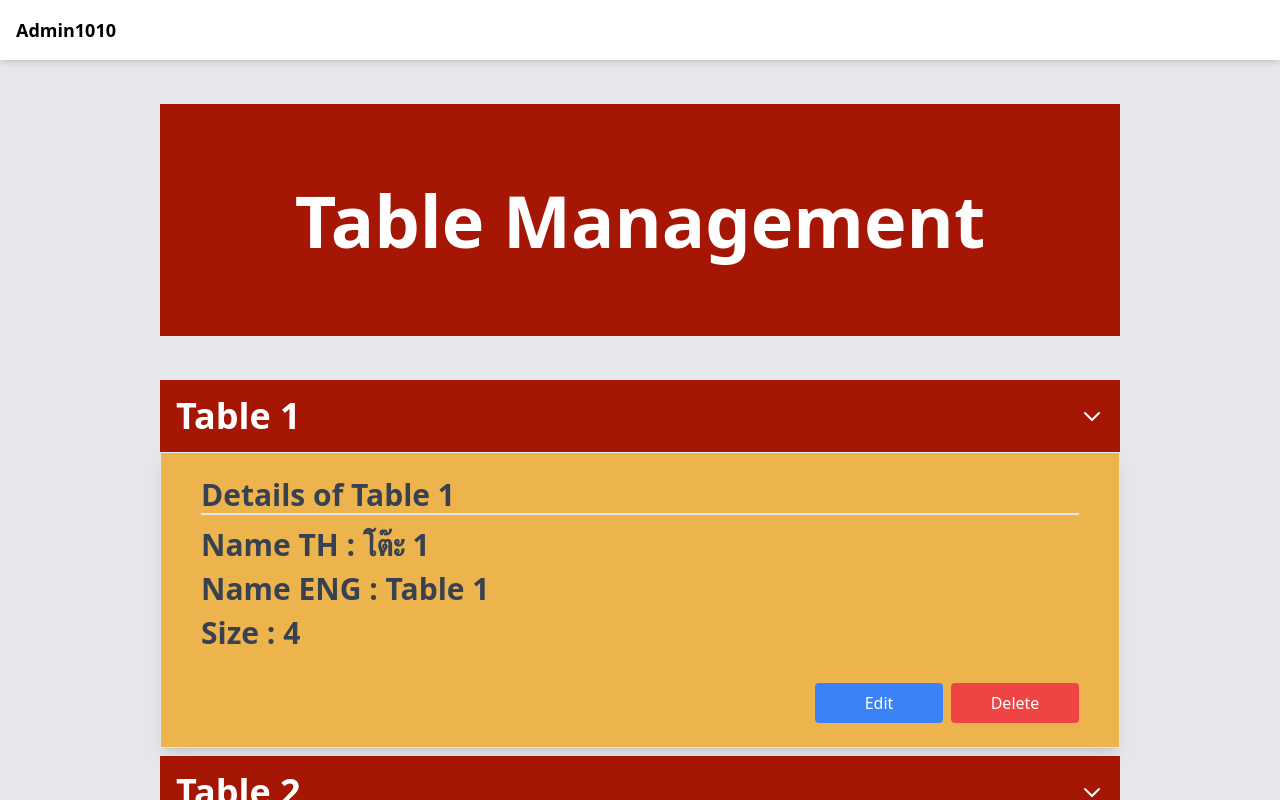
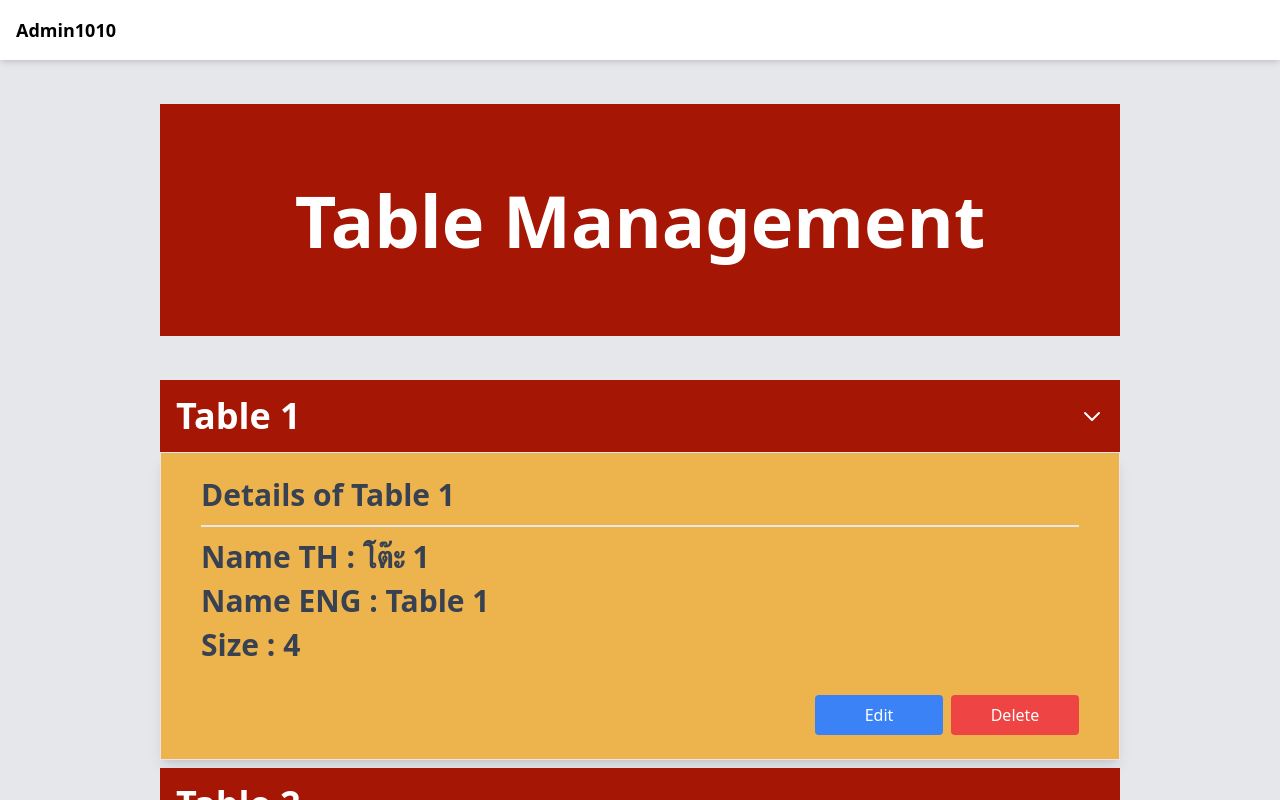
Before and after one commit to bestzige/PROJECT2-SEC-2-Mairuu, a Vue app: page /admin/table-manager in a window 1280 px wide. Both pictures are taken after a click on the button "Table 1". Shown: the top 800 px of the page. Built offline with nearby package versions, Linux system fonts and the light colour scheme; data requests are answered from the project's data file.

Commit message:
Update TableDetail.vue

```diff
--- a/src/components/manager/TableDetail.vue
+++ b/src/components/manager/TableDetail.vue
@@ -92,9 +92,10 @@ const toggleEditing = () => {
           class="py-2 px-4 bg-theme-300 border border-gray-200 shadow-lg max-h-screen overflow-y-auto w-full"
         >
           <div class="py-2 px-4 m-2">
-            <div class="text-gray-700 block mb-3 text-3xl font-semibold border-b-2">
+            <div class="text-gray-700 block mb-3 text-3xl font-semibold border-b-2 pb-3">
               Details of {{ name.en }}
             </div>
+
             <div v-if="!isEditing">
               <div class="text-gray-700 block mb-2 text-3xl font-semibold capitalize">
                 Name TH : {{ name.th }}
```
